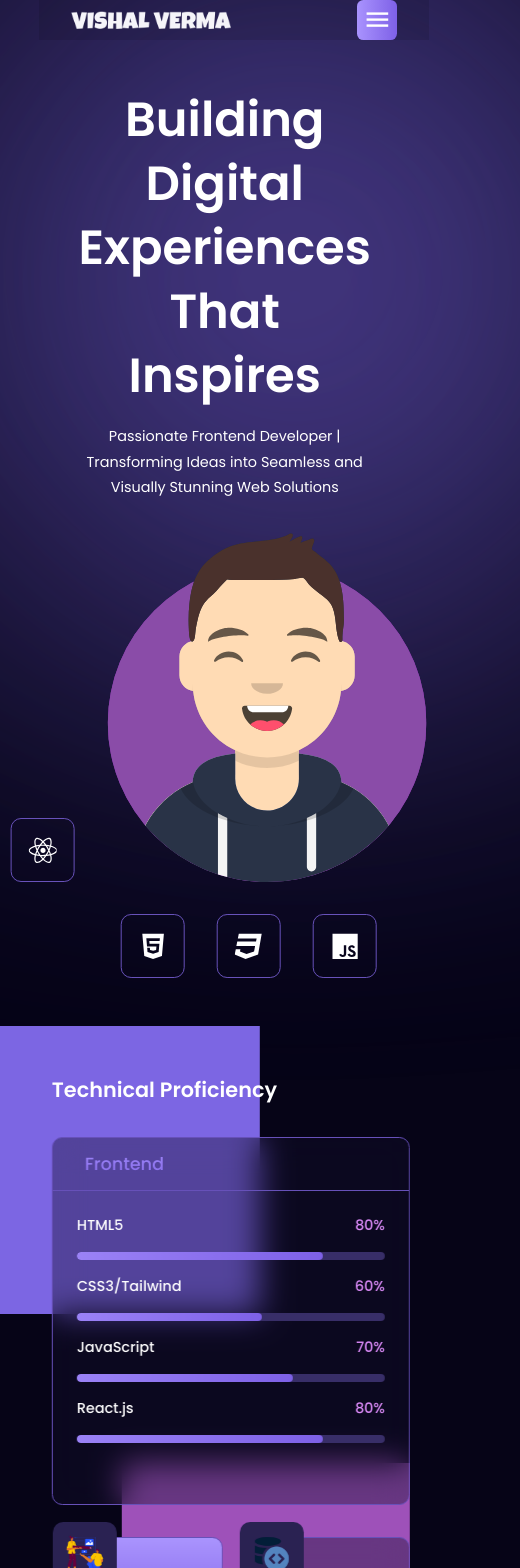
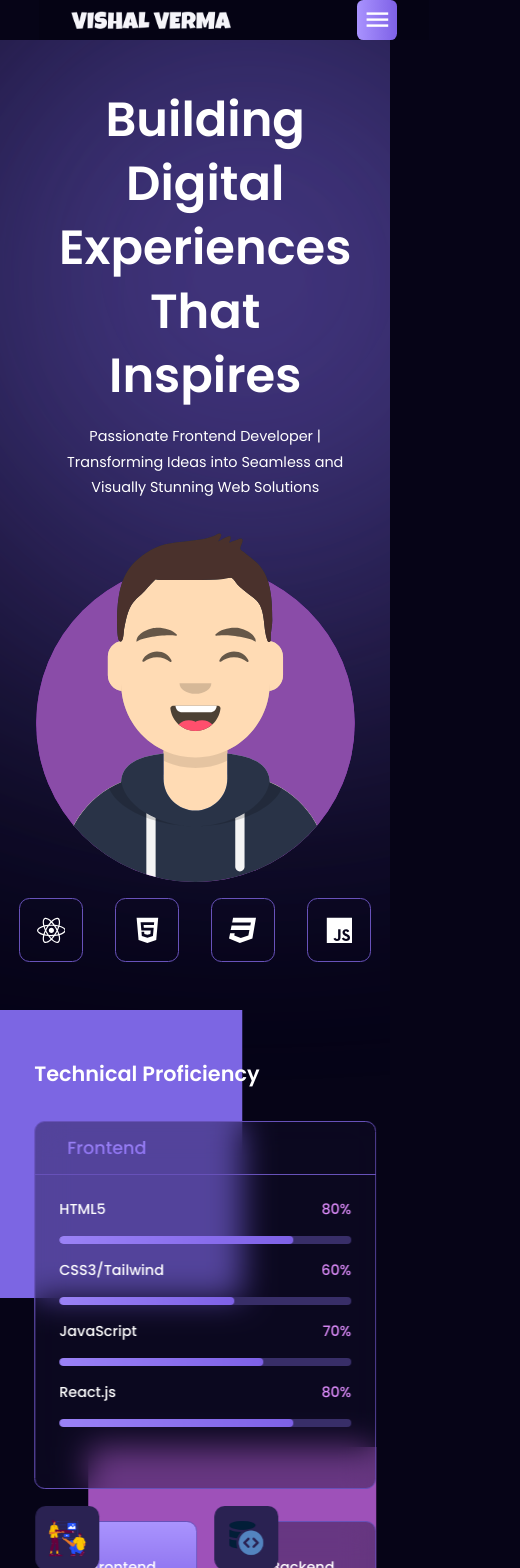
Before and after one commit to vishal124942/PORTFOLIO-1, a React (Create React App) app: page / in a window 390 px wide. Shown: the top 1568 px of the page, 520 px wide, since content can reach past the window. Built offline with nearby package versions, Linux system fonts and the light colour scheme.

Commit message:
UI updated

```diff
--- a/src/App.css
+++ b/src/App.css
@@ -6,10 +6,13 @@
 @media (max-width: 1300px) {
   .container {
     padding: 0 1.5rem;
+    overflow-x: hidden;
   }
 }
 @media (min-width: 375px) and (max-width: 400px) {
   .container {
-    padding: 0 1rem;
+    padding: 0 auto;
+    width: 100%;
+    overflow-x: hidden;
   }
 }
--- a/src/components/ContactMe/ContactMe.css
+++ b/src/components/ContactMe/ContactMe.css
@@ -22,6 +22,6 @@
 }
 @media (min-width: 375px) and (max-width: 400px) {
   .contact-container {
-    transform: translateX(10%);
+    transform: translateX(4%);
   }
 }
--- a/src/components/Footer/Footer.css
+++ b/src/components/Footer/Footer.css
@@ -1,4 +1,5 @@
 .footer {
+  width: auto;
   display: flex;
   align-items: center;
   justify-content: center;
@@ -27,6 +28,10 @@
 }
 @media (min-width: 375px) and (max-width: 400px) {
   .footer {
-    transform: translateX(10%);
+    width: px;
+    overflow-x: hidden;
+  }
+  .footer h1 {
+    font-size: 0.5rem;
   }
 }
--- a/src/components/Hero./Hero.css
+++ b/src/components/Hero./Hero.css
@@ -46,15 +46,20 @@
   gap: 2rem;
   margin-top: 5rem;
 }
+.img-icon {
+  display: flex;
+  flex-direction: column;
+  align-items: center;
+  justify-content: center;
+  gap: 1rem;
+}
 .all-icons {
   display: flex;
   align-items: center;
   gap: 2rem;
 }
-.icon-img {
-  display: flex;
-  align-items: flex-end;
-  gap: 2rem;
+.icon-img img {
+  transform: translateX(15%);
 }
 
 .hero-img > div > img {
@@ -176,9 +181,12 @@
 }
 @media (min-width: 375px) and (max-width: 400px) {
   .hero-container {
-    transform: translateX(15%);
+    width: 100%;
+  }
+  .hero-content {
+    transform: translateX(10%);
   }
   .icon-img {
-    transform: translateX(2%);
+    display: flex;
   }
 }
--- a/src/components/Hero./Hero.jsx
+++ b/src/components/Hero./Hero.jsx
@@ -14,13 +14,13 @@ const Hero = () => {
         </p>
       </div>
       <div className="hero-img">
-        <div className="icon-img">
+        <div className="img-icon">
+          <img src={Avatar} alt="" />
+
+          <div className="all-icons">
             <div className="tech-icon">
               <FaReact className="react-icon" />
             </div>
-          <img src={Avatar} alt="" />
-        </div>
-        <div className="all-icons">
             <div className="tech-icon">
               <FaHtml5 className="html-icon" />
             </div>
@@ -32,6 +32,7 @@ const Hero = () => {
             </div>
           </div>
         </div>
+      </div>
     </section>
   );
 };
--- a/src/components/Projects/Projects.css
+++ b/src/components/Projects/Projects.css
@@ -55,6 +55,6 @@
 }
 @media (min-width: 375px) and (max-width: 400px) {
   .project-container {
-    transform: translateX(10%);
+    transform: translateX(4%);
   }
 }
--- a/src/components/Skills/Skills.css
+++ b/src/components/Skills/Skills.css
@@ -75,6 +75,6 @@
 }
 @media (min-width: 375px) and (max-width: 400px) {
   .skills-container {
-    transform: translateX(10%);
+    transform: translateX(3%);
   }
 }
--- a/src/index.css
+++ b/src/index.css
@@ -7,4 +7,5 @@
 body {
   color: #fff;
   background-color: #060417;
+  overflow-x: hidden;
 }
```
Lines whose indentation alone changed are shown as unchanged.
